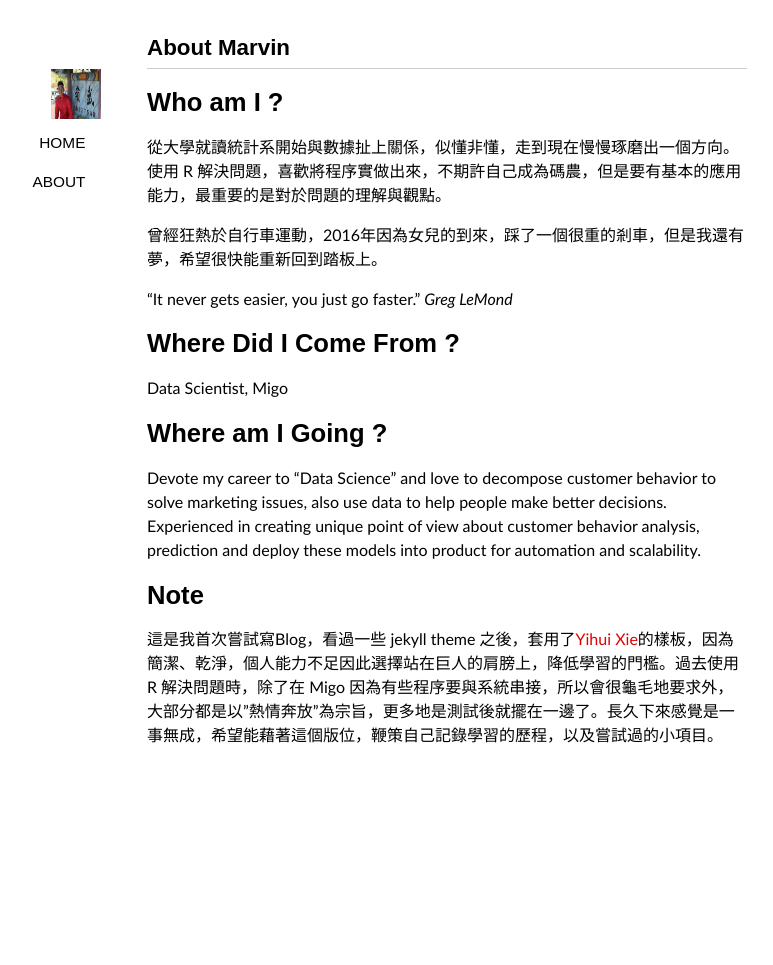
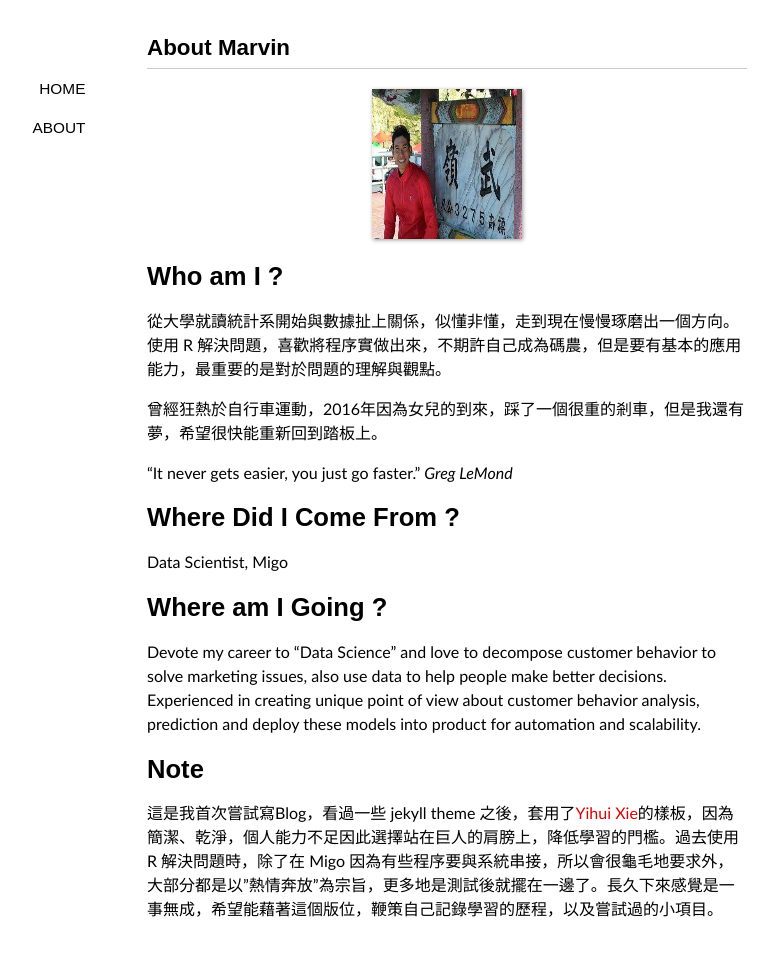
Before and after one commit to ddtwu/ddtwu.github.io, a Jekyll site: the page built from about/index.md, in a window 1280 px wide. Shown: the whole page, without its empty margins (193-966 px from the left). Built offline with Jekyll 4.4.1, drawn with Linux system fonts in a browser that asks for light colours; nearby versions of some CDN libraries; some web fonts are replaced; comment, search, counter and statistics services are not loaded; before the commit the page ends 900 px from its top, so only the background shows below that.

Commit message:
no message

```diff
--- a/_layouts/default.html
+++ b/_layouts/default.html
@@ -19,7 +19,7 @@
         <h1>{{ page.title }}</h1>
         </header>
         <nav>
-		<span><img id="headImage" src="/images/headImage.png" style="width:50px;height:50px;"></span>
+		<!--<span><img id="headImage" src="/images/headImage.png" style="width:50px;height:50px;"></span>-->
         <span><a title="home page" class="" href="{{ site.url }}/">home</a></span>
         <span><a title="about" class="" href="{{ site.url }}/about/">about</a></span>
         <!--
--- a/about/index.md
+++ b/about/index.md
@@ -3,6 +3,8 @@ title: About Marvin
 layout: page
 comments: yes
 ---
+
+<img id="headImage" src="/images/headImage.png" style="width:150px;height:150px;">
 
 # Who am I ?
 從大學就讀統計系開始與數據扯上關係，似懂非懂，走到現在慢慢琢磨出一個方向。使用 R 解決問題，喜歡將程序實做出來，不期許自己成為碼農，但是要有基本的應用能力，最重要的是對於問題的理解與觀點。
```
